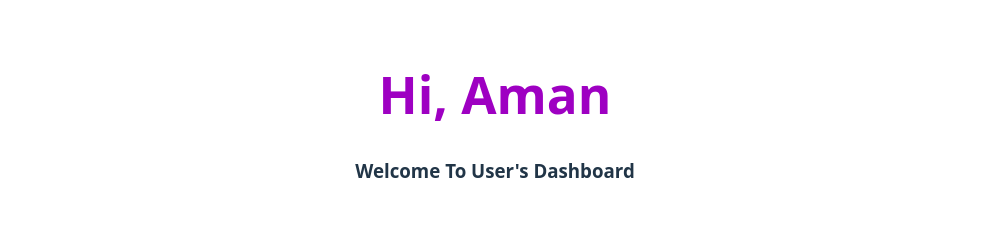
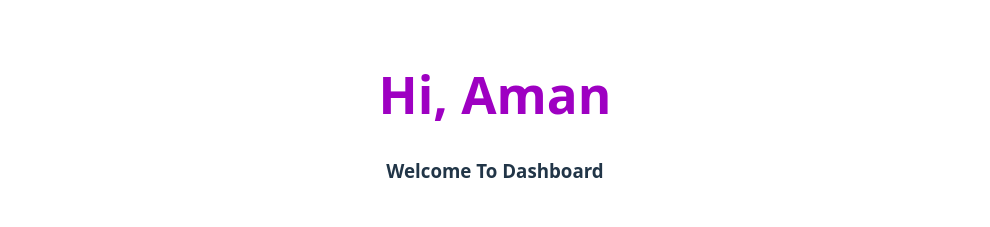
Before and after one commit to amankumarsubudhi/React-Practice, a React (Vite) app: page / in a window 1280 px wide. Shown: the top 227 px of the page, without its empty margins (145-1135 px from the left). Built offline with nearby package versions, Linux system fonts and the light colour scheme.

Commit message:
updating message

```diff
--- a/src/MesBox.jsx
+++ b/src/MesBox.jsx
@@ -5,7 +5,7 @@ function MesBox({userName, textColor}){
     return(
         <>
         <h1 style={style}>Hi, {userName}</h1>
-        <h3>Welcome To User's Dashboard</h3>
+        <h3>Welcome To Dashboard</h3>
         </>
     );
 }
```
